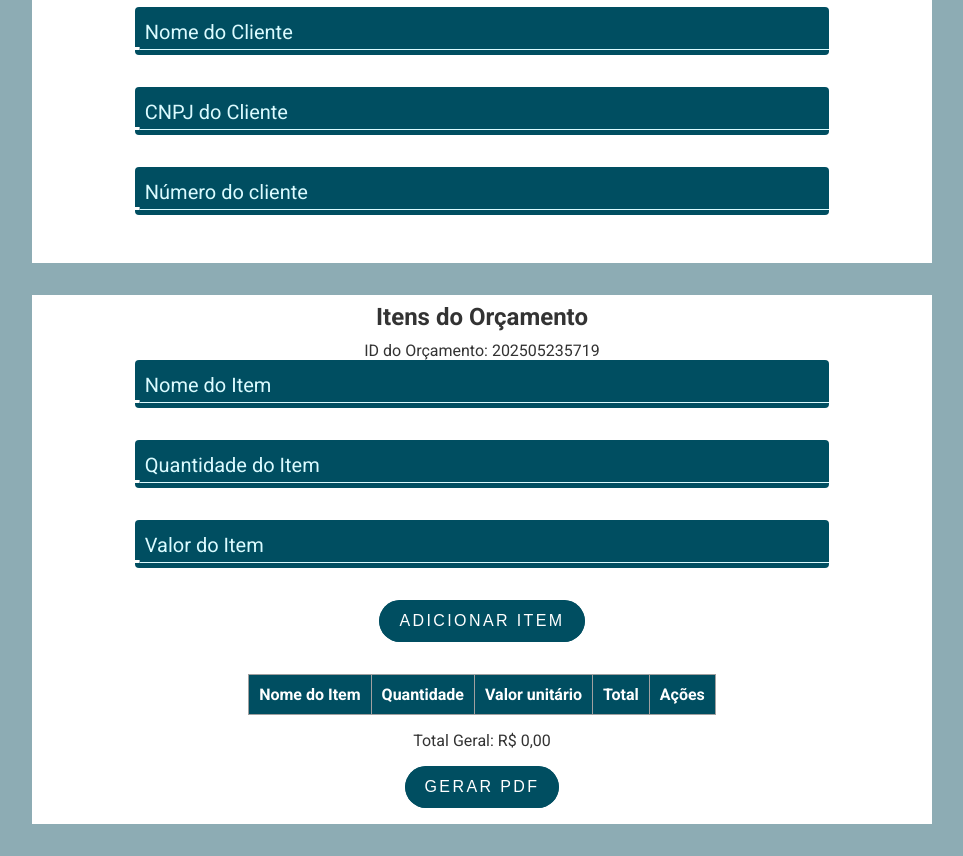
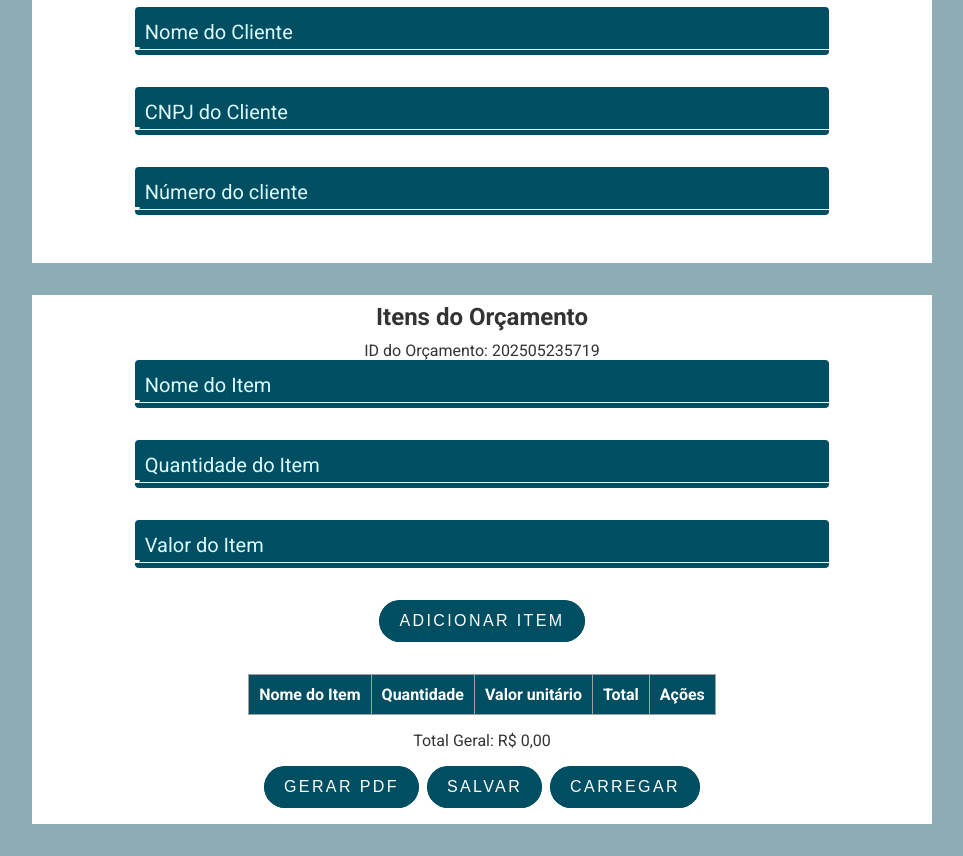
Before and after one commit to ewertonmth/geradorOrcamentosMedcar, a plain HTML site: page index.html in a window 1280 px wide. Shown: the part 203-1059 px from the top of the page, without its empty margins (158-1121 px from the left). Drawn offline with nearby package versions, Linux system fonts and the light colour scheme.

Commit message:
Adição dos botões salvar e carregar no HTML e CSS

```diff
--- a/assets/css/style.css
+++ b/assets/css/style.css
@@ -142,6 +142,11 @@ form {
   margin-bottom: 10px;
 }
 
+.bnts{
+  display: flex;
+  gap: .5rem;
+}
+
 .btn-adicionar{
   display: flex;
   margin: 0 auto;
@@ -162,7 +167,7 @@ form {
   cursor: pointer;
 }
 
-#btn-pdf {
+#btn-pdf, #btn-salvar, #btn-carregar{
   display: flex;
   margin: 0 auto;
   align-items: center;
--- a/index.html
+++ b/index.html
@@ -74,7 +74,11 @@
 
                 <p id="total-geral">Total Geral: R$ 0,00</p>
 
-                <div><button id="btn-pdf">Gerar PDF</button></div>
+                <div class="bnts">
+                    <button id="btn-pdf">Gerar PDF</button>
+                    <button id="btn-salvar">Salvar</button>
+                    <button id="btn-carregar">Carregar</button>
+                </div>
 
         </section>
     </main>
```
